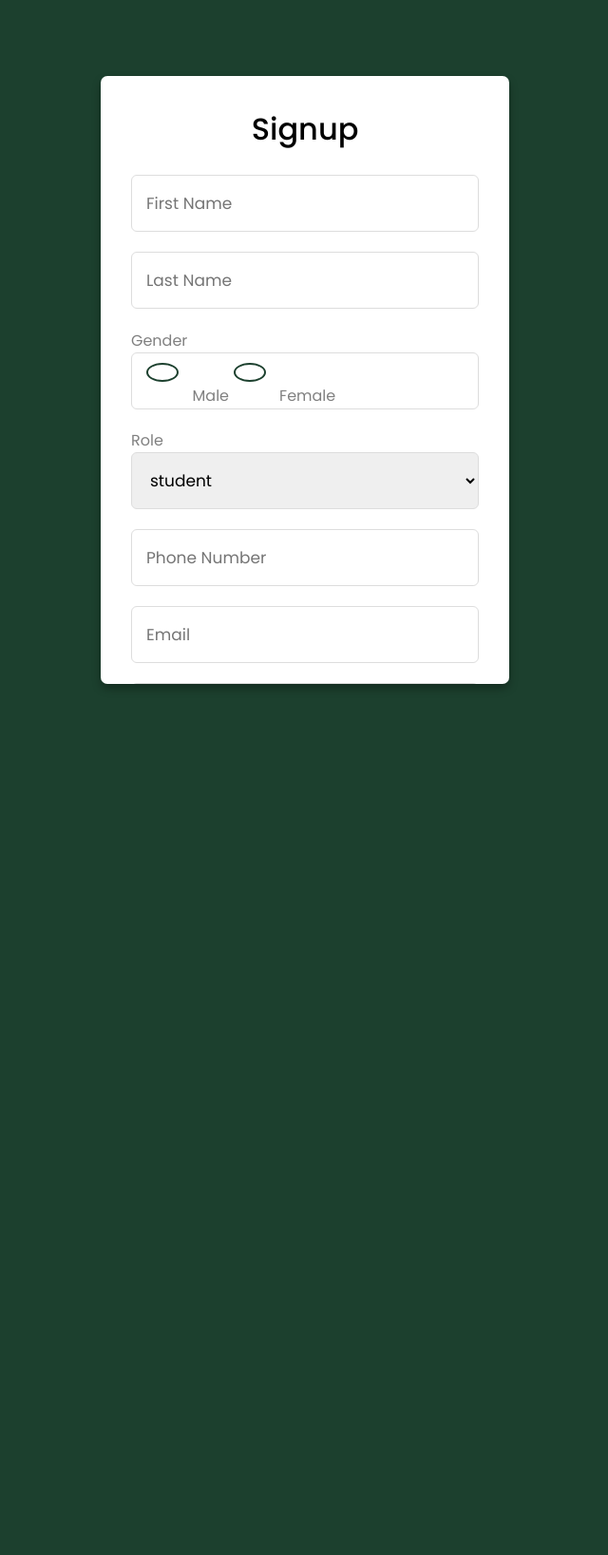
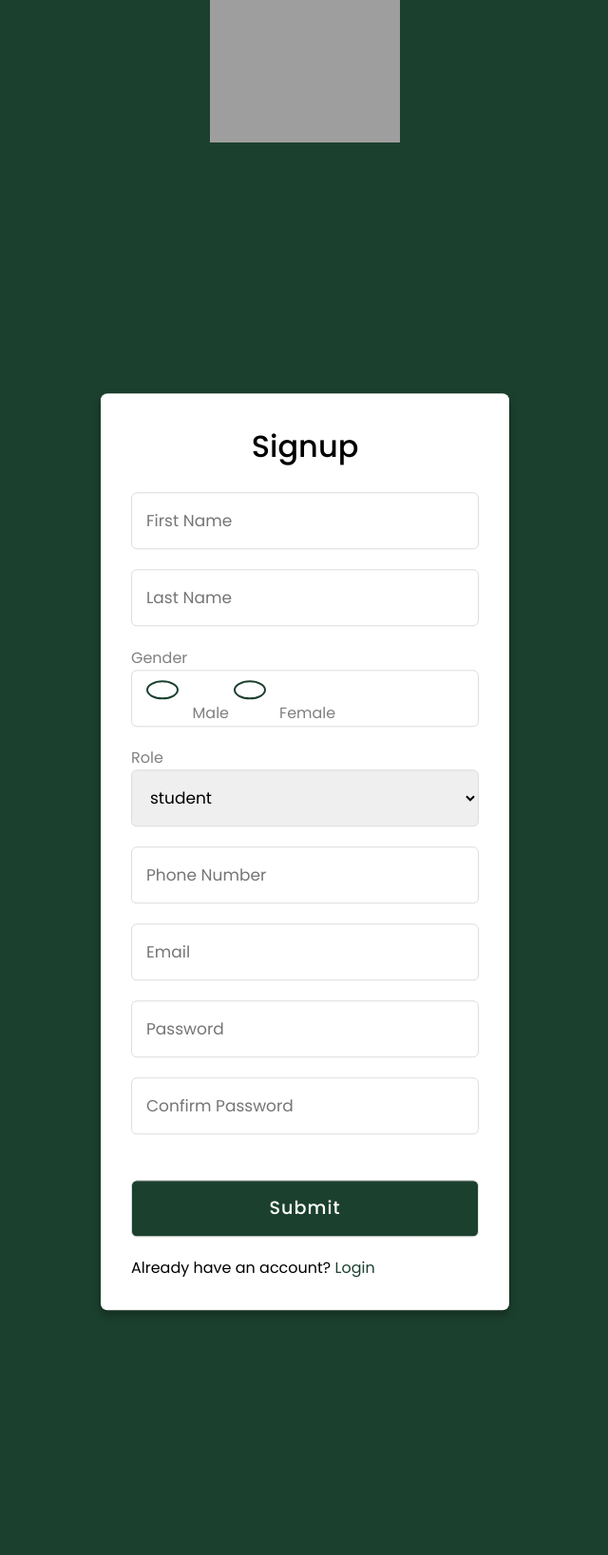
Before and after one commit to fremariab/webtech_team15_ashesilostandfound, a PHP site: page /login/signup_view.php in a window 1280 px wide. Shown: the whole page at 95% size, without its empty margins (319-959 px from the left). Before the commit the page ends 723 px from the top, so only its background shows below. Run offline with PHP 8.4, Linux system fonts and the light colour scheme; data comes from the database, SQL or seed files in the repository; grey boxes are pictures that could not be loaded.

Commit message:
fixed sign up page

```diff
--- a/css/signup_style.css
+++ b/css/signup_style.css
@@ -9,10 +9,14 @@
 }
 
 body {
-    min-height: 100vh;
     width: 100%;
     background: #1C402E;
-    overflow-y: auto;
+}
+
+.parent {
+    position: relative;
+    width: 100%;
+    height: 185vh;
 }
 
 .container {
@@ -25,8 +29,6 @@ body {
     background: #fff;
     border-radius: 7px;
     box-shadow: 0 5px 10px rgba(0, 0, 0, 0.3);
-    height: 80vh;
-    overflow-y: auto;
 }
 
 .container .form {
--- a/login/signup_view.php
+++ b/login/signup_view.php
@@ -10,6 +10,10 @@
 </head>
 
 <body>
+    <div style="text-align: center;">
+        <img src="../images/logo.png" alt="site logo" height="150px" style="display: inline-block;">
+    </div>
+    <div class="parent">
         <div class="container">
             <div class="registration form">
                 <header>Signup</header>
@@ -73,6 +77,8 @@
                 </div>
             </div>
         </div>
+    </div>
+
 </body>
 
 </html>
```
Lines whose indentation alone changed are shown as unchanged.
